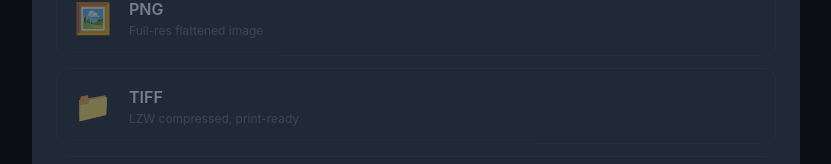
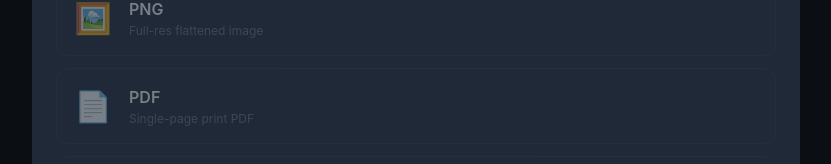
Before and after one commit to taskrocketai-create/wrapreadyai, a Next.js app in the folder apps/web/: page /results/1 in a window 1280 px wide. Shown: the part 788-952 px from the top of the page, without its empty margins (224-1055 px from the left). Built offline with nearby package versions, Linux system fonts and the light colour scheme; no server answers.

Commit message:
Remove TIFF format from download options

```diff
--- a/apps/web/components/DownloadPanel.tsx
+++ b/apps/web/components/DownloadPanel.tsx
@@ -20,13 +20,12 @@ const FORMAT_META: Record<string, { icon: string; label: string; desc: string; h
     highlight: true,
   },
   png: { icon: "🖼️", label: "PNG", desc: "Full-res flattened image" },
-  tiff: { icon: "📁", label: "TIFF", desc: "LZW compressed, print-ready" },
   pdf: { icon: "📄", label: "PDF", desc: "Single-page print PDF" },
   eps: { icon: "✏️", label: "EPS", desc: "Vector — opens in all RIP software (Roland, Mimaki, Caldera, Flexi)" },
   ai:  { icon: "🎨", label: "AI", desc: "Adobe Illustrator — editable color layers" },
 };
 
-const FORMAT_ORDER = ["zip", "png", "tiff", "pdf", "eps", "ai"];
+const FORMAT_ORDER = ["zip", "png", "pdf", "eps", "ai"];
 
 export default function DownloadPanel({ jobId, outputs }: DownloadPanelProps) {
   return (
```
